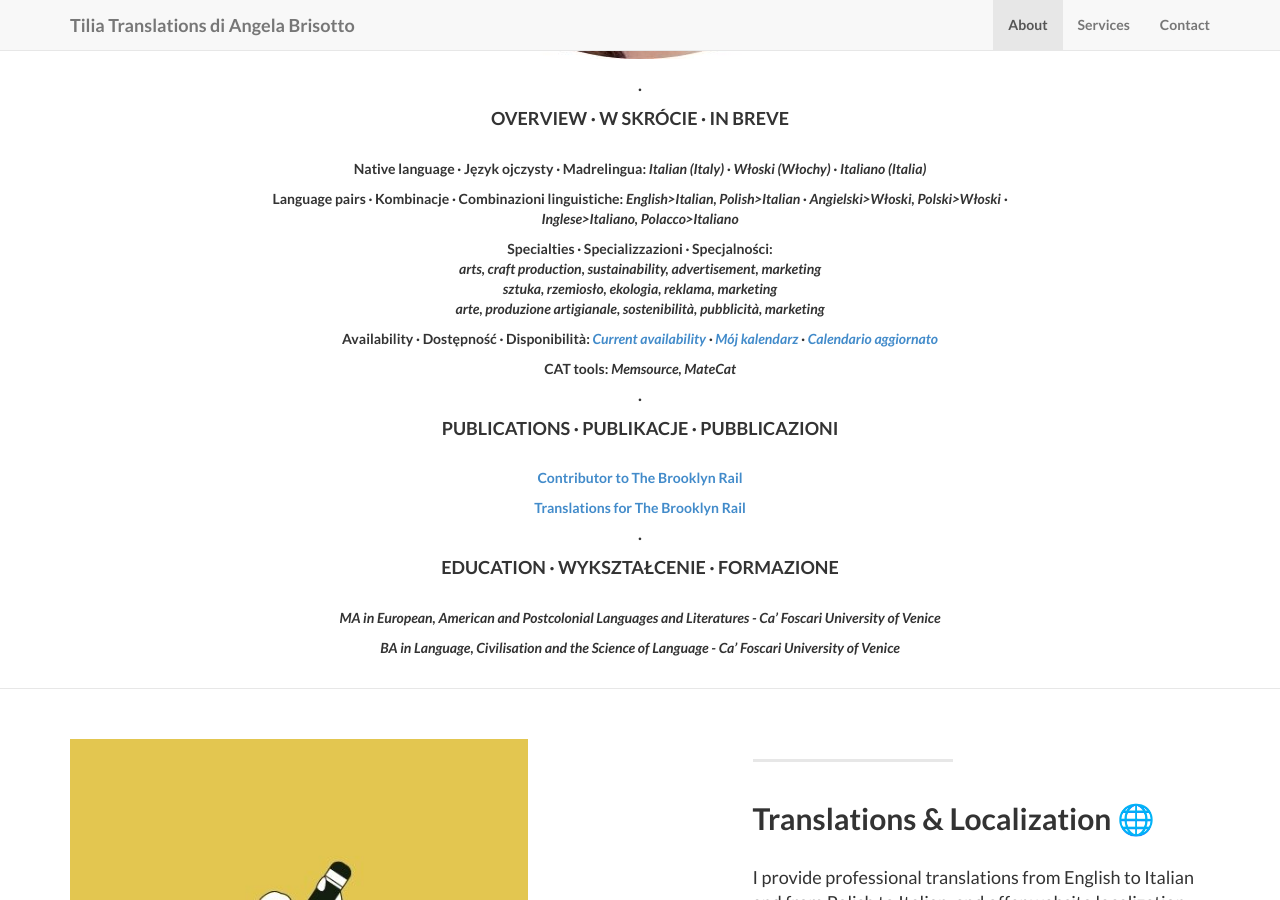
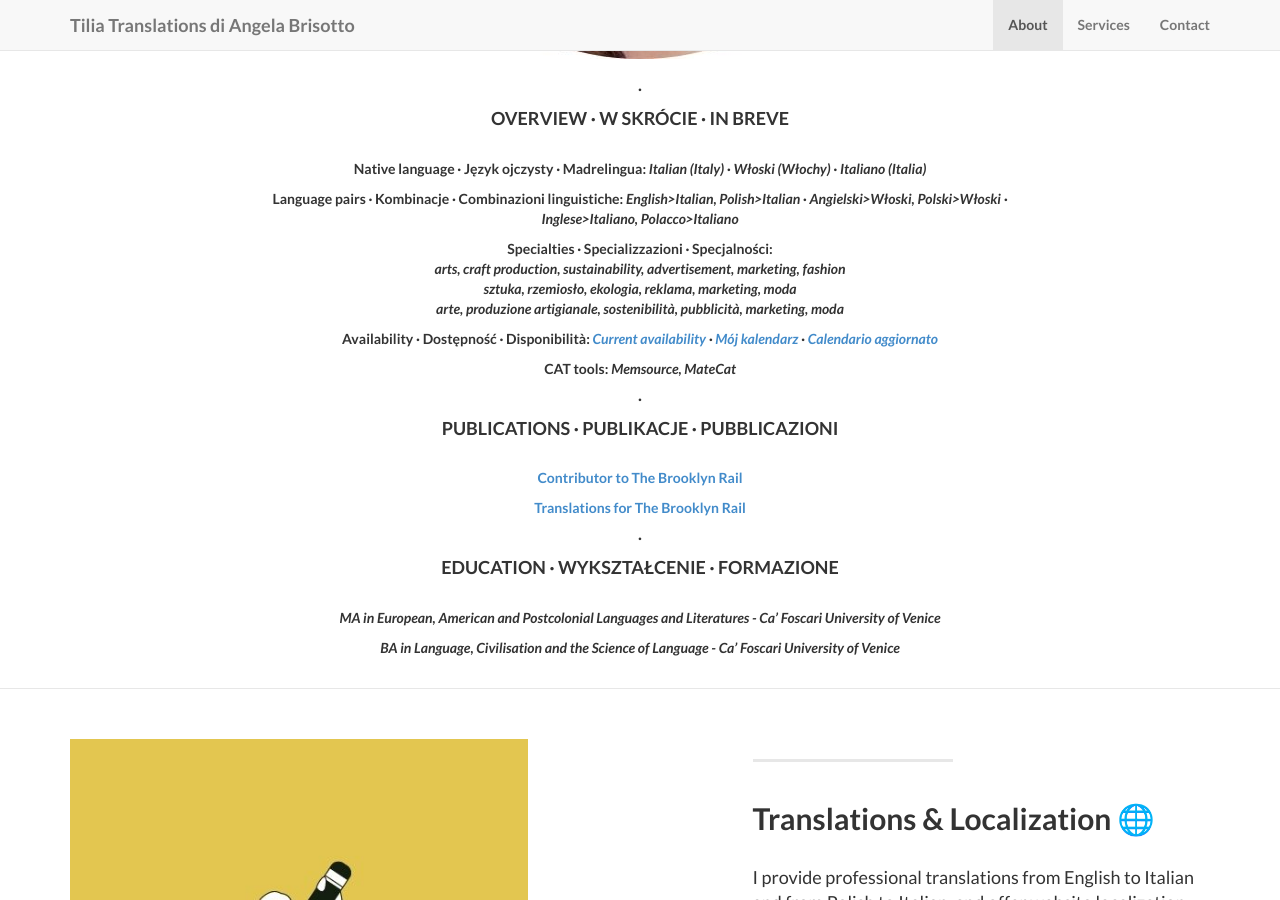
Before and after one commit to angelatiliatranslations/tiliatranslations.github.io, a Jekyll site: the page built from index.html, in a window 1280 px wide and 900 px high, scrolled down 3987 px. Built offline with Jekyll 4.4.1, drawn with Linux system fonts in a browser that asks for light colours.

Commit message:
Inserimento specializzazione moda

```diff
--- a/_includes/about.html
+++ b/_includes/about.html
@@ -158,11 +158,11 @@
 <p>
 <strong>Specialties · Specializzazioni · Specjalności: </strong>
 <br>
-<em>arts, craft production, sustainability, advertisement, marketing</em>
+<em>arts, craft production, sustainability, advertisement, marketing, fashion</em>
 <br>
-<em>sztuka, rzemiosło, ekologia, reklama, marketing</em>
+<em>sztuka, rzemiosło, ekologia, reklama, marketing, moda</em>
 <br>
-<em>arte, produzione artigianale, sostenibilità, pubblicità, marketing</em>
+<em>arte, produzione artigianale, sostenibilità, pubblicità, marketing, moda</em>
 </p>
 <p>
 <strong>Availability · Dostępność · Disponibilità: </strong><em><a href="http://www.proz.com/translator/2997713">Current availability</a> · <a href="http://www.proz.com/translator/2997713">Mój kalendarz</a> · <a href="http://www.proz.com/translator/2997713">Calendario aggiornato</a></em>
```
